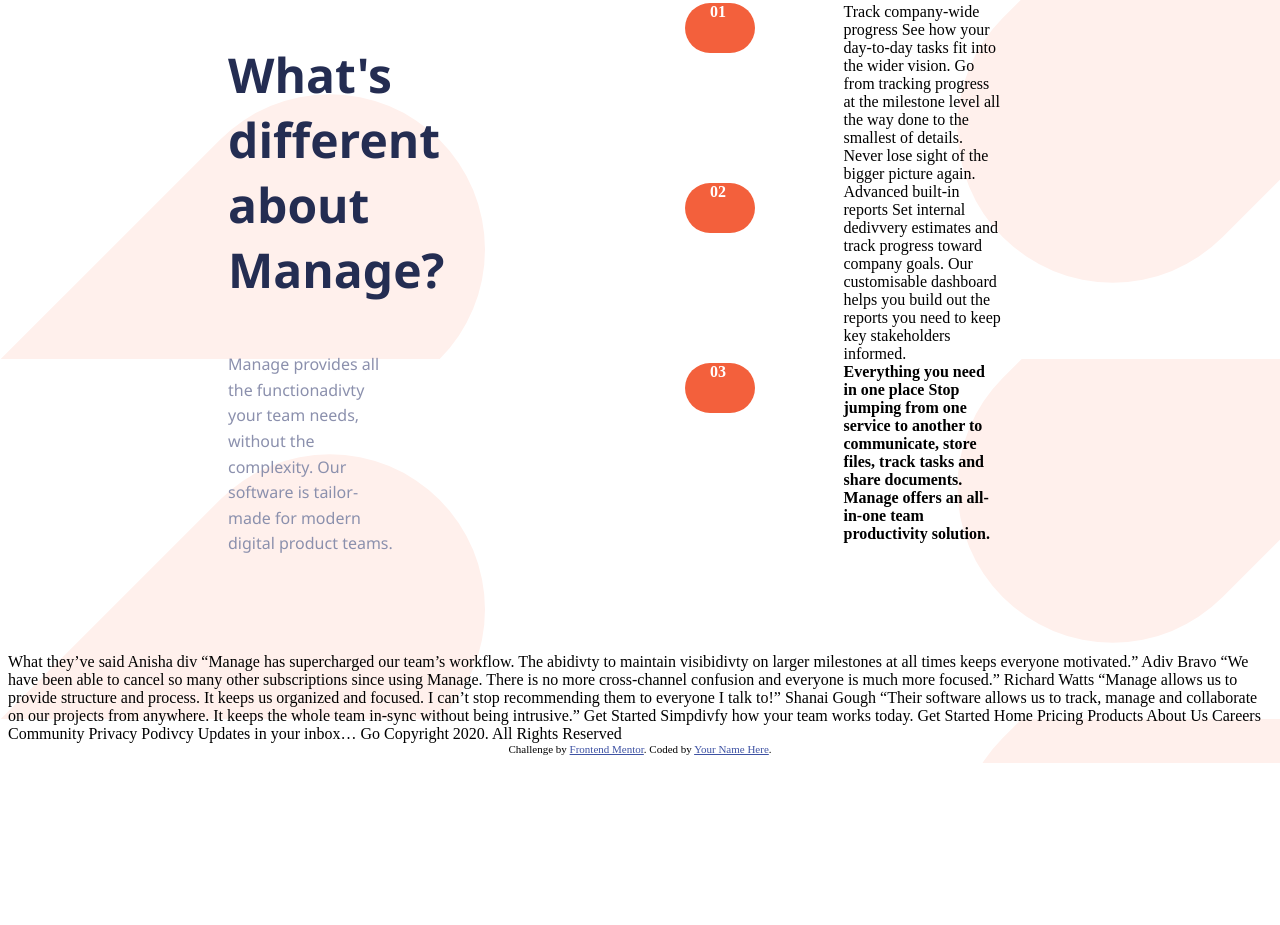
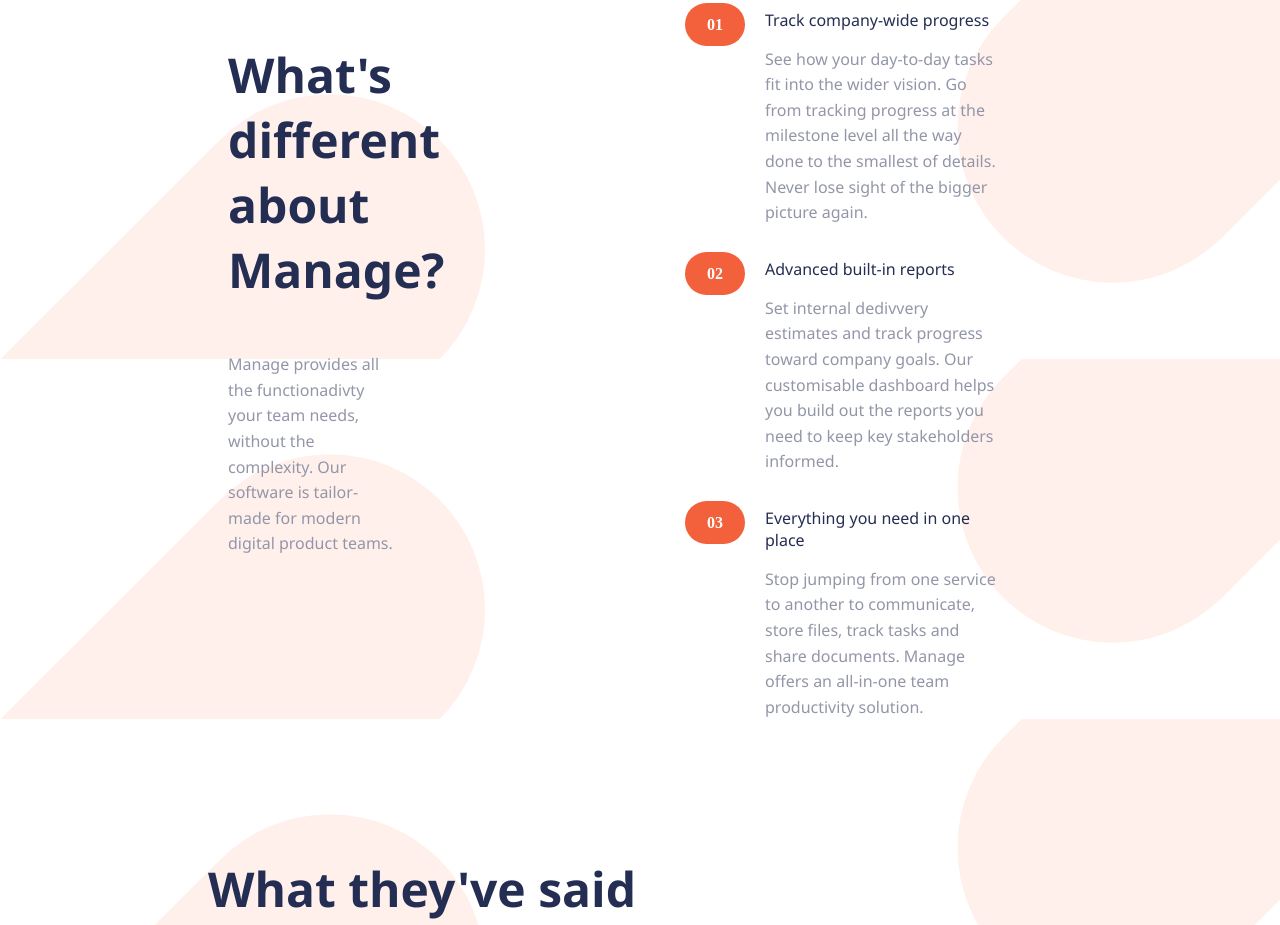
Before and after one commit to emeralddd123/altschool-UserStory01, a plain HTML site: page index.html in a window 1280 px wide. Shown: the part 1441-2366 px from the top of the page. Before the commit the page ends 2204 px from the top, so only its background shows below. Drawn offline with Linux system fonts and the light colour scheme.

Commit message:
done with section 1 and 2

```diff
--- a/index.html
+++ b/index.html
@@ -65,10 +65,11 @@
 
           </div>
           <div div class="features-desc">
-            Track company-wide progress
-            See how your day-to-day tasks fit into the wider vision. Go from
+            <h5>Track company-wide progress </h5>
+            <p class="p-right"> See how your day-to-day tasks fit into the wider vision. Go from
             tracking progress at the milestone level all the way done to the
             smallest of details. Never lose sight of the bigger picture again.
+          </p>
 
           </div>
 
@@ -80,29 +81,37 @@
           </div>
 
           <div div class="features-desc">
+            <h5>Advanced built-in reports </h5>
 
-            Advanced built-in reports
-            Set internal dedivvery estimates and track progress toward company
+            <p class="p-right"> Set internal dedivvery estimates and track progress toward company
             goals. Our customisable dashboard helps you build out the reports
-            you need to keep key stakeholders informed.
+            you need to keep key stakeholders informed.</p>
+
+
           </div>
         </div>
         <div div class="features">
           <div div class="features-badge">
             <div class="badge"> <span>03</span> </div>
           </div>
-          <div div class="features-badge">
-            Everything you need in one place
-            Stop jumping from one service to another to communicate, store files,
+          <div div class="features-desc">
+            <h5> Everything you need in one place</h5>
+
+            <p class="p-right">Stop jumping from one service to another to communicate, store files,
             track tasks and share documents. Manage offers an all-in-one team
-            productivity solution.
+            productivity solution. </p>
+
           </div>
         </div>
 
       </div>
     </div>
-    <div class="sect">
-      <div></div>
+    <div class="">
+      <h2>What they've said </h2>
+
+      <div>
+
+      </div>
     </div>
     <div class="footer"></div>
 
@@ -117,7 +126,7 @@
 
 
 
-  What they’ve said
+
 
   Anisha div
   “Manage has supercharged our team’s workflow. The abidivty to maintain
--- a/styles/main.css
+++ b/styles/main.css
@@ -77,25 +77,36 @@
     color: hsl(228, 45%, 44%);
 }
 
+h1,
+h2,
+h5 {
+    color: #242D52;
+    font-family: 'Segoe UI', Tahoma, Geneva, Verdana, sans-serif;
+}
+
 h1 {
-    color: #242D52;
     font-size: 350%;
-    font-family: 'Segoe UI', Tahoma, Geneva, Verdana, sans-serif;
     font-weight: 700;
 }
 
 h2 {
-    color: #242D52;
     font-size: 300%;
-    font-family: 'Segoe UI', Tahoma, Geneva, Verdana, sans-serif;
     font-weight: 700;
 }
 
-p {
+h5 {
+    margin-top: 6px;
+    font-size: 100%;
+    font-weight: 500;
+    margin-bottom: 6px;
+}
+
+p,
+.p-right {
     font-family: 'Segoe UI', Tahoma, Geneva, Verdana;
     font-weight: 400;
     font-size: 16px;
-    color: #8b90ad;
+    color: #9396a8;
     padding: 10px 150px 10px 0px;
     line-height: 1.6;
 }
@@ -110,25 +121,31 @@
     padding: 0px;
     margin: 0px;
     font-weight: bold;
+    max-width: max-content;
+
 
 }
 
 .features-desc {
     flex: 1;
+    padding-left: 20px;
+    padding-top: 0px;
+    margin-top: 0px;
 
 }
 
 .badge {
-    width: 70px;
-    height: 50px;
+    width: 60px;
+    height: 17px;
     color: white;
     background-color: #F3603C;
-    border: 5px #F3603C;
     border-radius: 30px;
     margin: 0;
+    text-align: center;
+    padding: 13px 0px;
+
 }
 
-span{
-    padding-left: 25px;
-    margin-top: 25px;
+.p-right {
+    padding: 0px 0px 10px 0px;
 }
```
